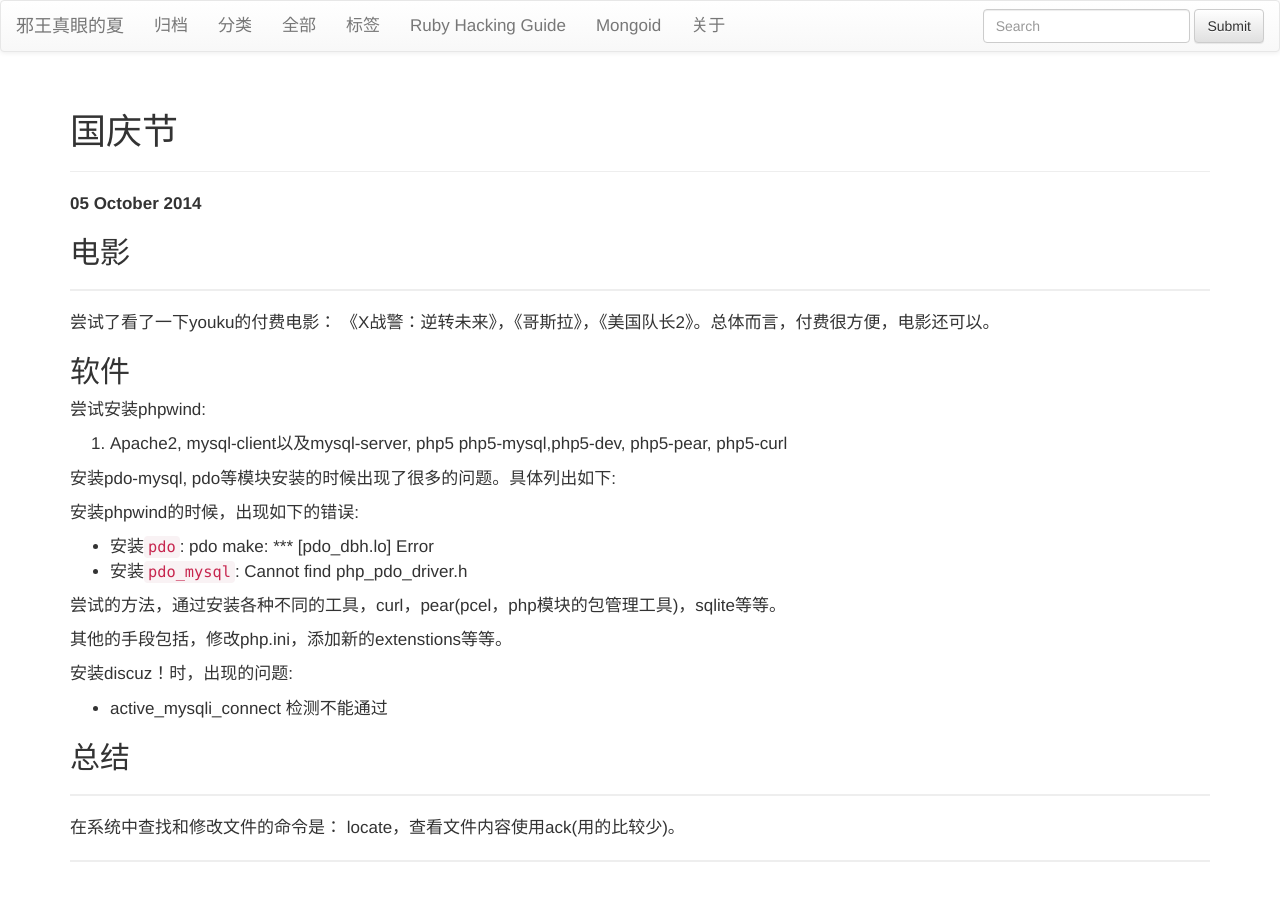
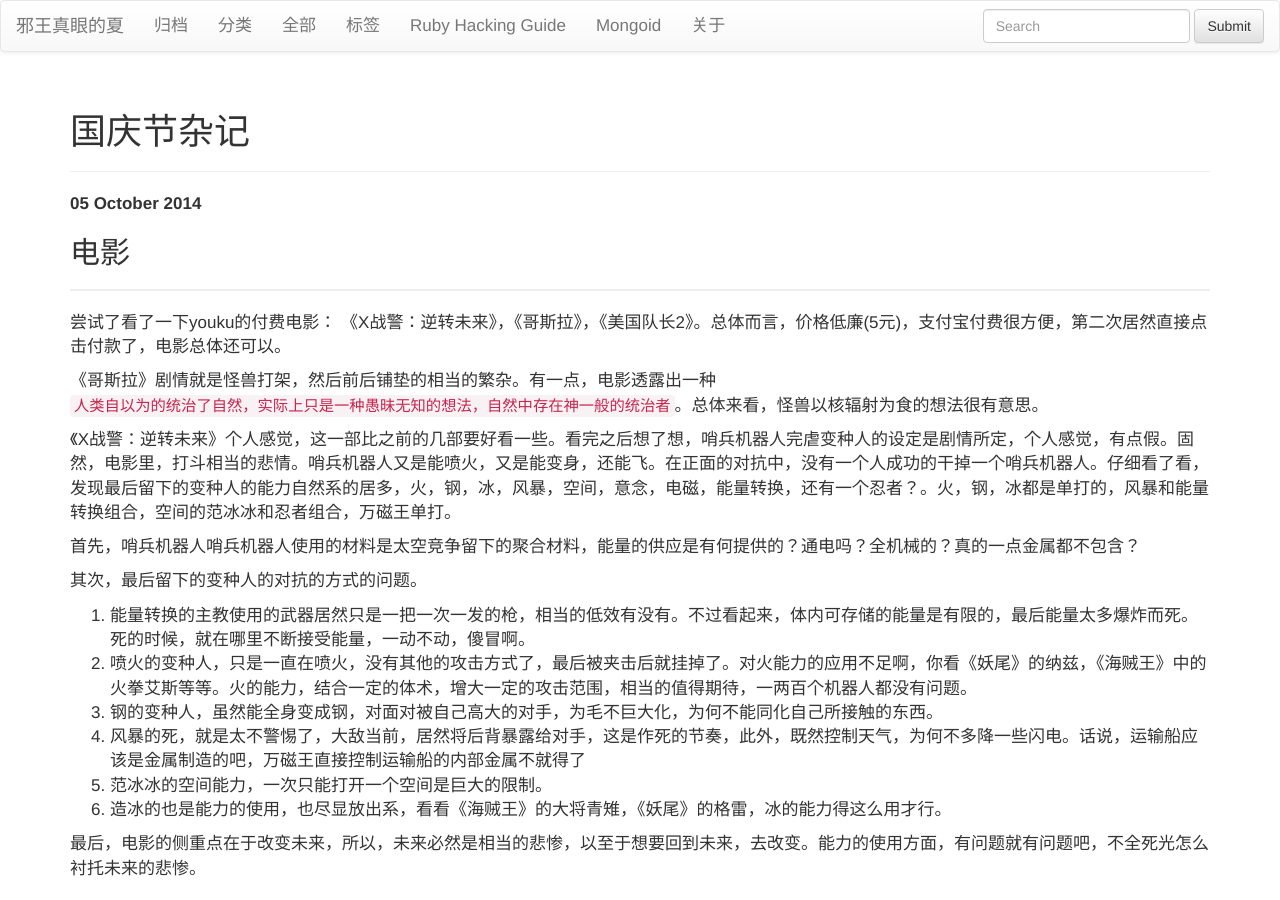
Before and after one commit to xiajian/xiajian.github.io, a Jekyll site: the page built from _posts/2014-10-05-国庆节.md, in a window 1280 px wide and 900 px high. Built offline with Jekyll 4.4.1, drawn with Linux system fonts in a browser that asks for light colours; comment, search, counter and statistics services are not loaded; some of the changed text lies outside the part shown.

Commit message:
添加国庆的内容

```diff
--- a/_posts/2014-10-05-国庆节.md
+++ b/_posts/2014-10-05-国庆节.md
@@ -1,13 +1,32 @@
 ---
 layout: post
-title: 国庆节
+title: 国庆节杂记
 ---
 
 ## 电影
 ----
-尝试了看了一下youku的付费电影： 《X战警：逆转未来》，《哥斯拉》，《美国队长2》。总体而言，付费很方便，电影还可以。
+
+尝试了看了一下youku的付费电影： 《X战警：逆转未来》，《哥斯拉》，《美国队长2》。总体而言，价格低廉(5元)，支付宝付费很方便，第二次居然直接点击付款了，电影总体还可以。
+
+《哥斯拉》剧情就是怪兽打架，然后前后铺垫的相当的繁杂。有一点，电影透露出一种`人类自以为的统治了自然，实际上只是一种愚昧无知的想法，自然中存在神一般的统治者`。总体来看，怪兽以核辐射为食的想法很有意思。
+
+《X战警：逆转未来》个人感觉，这一部比之前的几部要好看一些。看完之后想了想，哨兵机器人完虐变种人的设定是剧情所定，个人感觉，有点假。固然，电影里，打斗相当的悲情。哨兵机器人又是能喷火，又是能变身，还能飞。在正面的对抗中，没有一个人成功的干掉一个哨兵机器人。仔细看了看，发现最后留下的变种人的能力自然系的居多，火，钢，冰，风暴，空间，意念，电磁，能量转换，还有一个忍者？。火，钢，冰都是单打的，风暴和能量转换组合，空间的范冰冰和忍者组合，万磁王单打。
+
+首先，哨兵机器人哨兵机器人使用的材料是太空竞争留下的聚合材料，能量的供应是有何提供的？通电吗？全机械的？真的一点金属都不包含？
+
+其次，最后留下的变种人的对抗的方式的问题。
+
+1. 能量转换的主教使用的武器居然只是一把一次一发的枪，相当的低效有没有。不过看起来，体内可存储的能量是有限的，最后能量太多爆炸而死。死的时候，就在哪里不断接受能量，一动不动，傻冒啊。
+2. 喷火的变种人，只是一直在喷火，没有其他的攻击方式了，最后被夹击后就挂掉了。对火能力的应用不足啊，你看《妖尾》的纳兹，《海贼王》中的火拳艾斯等等。火的能力，结合一定的体术，增大一定的攻击范围，相当的值得期待，一两百个机器人都没有问题。
+3. 钢的变种人，虽然能全身变成钢，对面对被自己高大的对手，为毛不巨大化，为何不能同化自己所接触的东西。
+4. 风暴的死，就是太不警惕了，大敌当前，居然将后背暴露给对手，这是作死的节奏，此外，既然控制天气，为何不多降一些闪电。话说，运输船应该是金属制造的吧，万磁王直接控制运输船的内部金属不就得了
+5. 范冰冰的空间能力，一次只能打开一个空间是巨大的限制。
+6. 造冰的也是能力的使用，也尽显放出系，看看《海贼王》的大将青雉，《妖尾》的格雷，冰的能力得这么用才行。
+
+最后，电影的侧重点在于改变未来，所以，未来必然是相当的悲惨，以至于想要回到未来，去改变。能力的使用方面，有问题就有问题吧，不全死光怎么衬托未来的悲惨。
 
 ## 软件
+----
 
 尝试安装phpwind:
 
@@ -28,7 +47,29 @@
 
 * active_mysqli_connect 检测不能通过
 
-## 总结
+在自己的机器上搞了很长时间，就是不同安装成功，我也不想深入去了解PHP相关的东西，所以放弃了。
+
+在系统中查找和修改文件的命令是： locate，查看文件内容使用ack(用的比较少，不过看起来很好用的样子)。
+
+## 父亲
 ----
 
-在系统中查找和修改文件的命令是： locate，查看文件内容使用ack(用的比较少)。
+国庆未回家，待在上海。原计划在公司看书学习。结果老爸2号过来，陪我过了4天，这四天过的相当的闲散，书也没怎么看。在出租的房子里看书非常的不舒服，不如公司里凳子和桌子之间的距离恰当。老爸昨天走了后，过了两天正常的来公司看书的生活。感觉相当的舒服。觉多，睡眠足。不过，想到明天就要上班了，一阵惶恐，怎么适应的过来啊。
+
+老爸已经47岁了，常年在外打工，又是做体力活。最近几年腰不好，经常疼，一旦疼起来，浑身不能动，走路只能慢慢向前移动。老爸对我经常买书的行为表示不能理解，数落我说，买的书自己又不看，买这么多书干吗。我买的大多数是计算机相关的，也有些是文学相关的，计算机相关的书很多，很杂，有的是关于工具的(git,Rails,Bootstrap等等)，有的是关于软件设计的，有的是纯理论的。我对自己的买书看的行为表示很赞许，这是在投资，不是消费，而且是自我智力投资。
+
+## 动漫
+----
+
+《大剑》已经完结了，《巨人》感觉也快结束了，听说《火影》也快了。《妖尾》越来越觉的没意思了，觉得剧情越来越没意思了，没有燃起来的感觉了，不过也快完结了。《猎人》，哈哈，有段时间经常更新的时候，还期待了一下，后来，富奸腰疼了，持续休刊中。很纳闷，画漫画怎么会腰疼，难道打麻将打的腰疼的。话说，我也腰疼，经常坐的腰疼，有机会多走走。
+
+我对漫画还是很有感情的，希望将来找个画漫画的女朋友，然后，让她把我这朵奇葩且略有点变态人物画进去，不管在哪个猥琐的角落，都是可以的。
+
+## 后记
+----
+
+本想要好好的总结一下的，又担心总结太花时间，结果，还是花了些时间做了个不算总结的总结。
+
+近来，除了看书、或者出去走走，不太想干其他的事情。一本书看的无聊了，就换一本看。看编程书也只是看，不怎么实践，都是在概念上去理解。最近，在研究《Web性能》，并且买了本《HTTP权威指南》，打算研究一下HTTP，这样可以对Web理解的更加深刻一些。 一想到明天就要正常上班了，内心就无比的躁动，状态怎么调整的过来。
+
+生活以及日子，平淡而不平凡，稳定规则是我所追求的。大起大落，大红大紫都不是生活的本来的面貌。最近的期望就是，身体要更健康一点，锻炼多一点，睡眠好一点，工作顺利一点。
```
